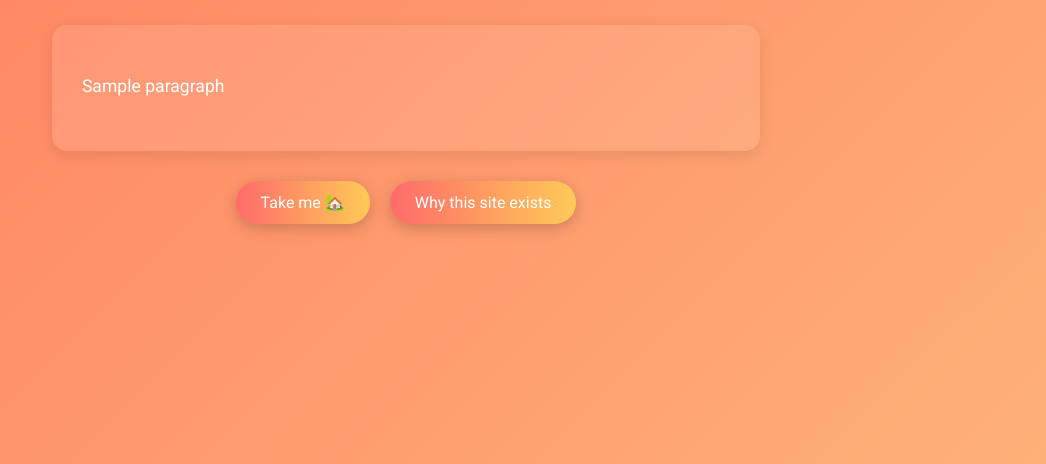
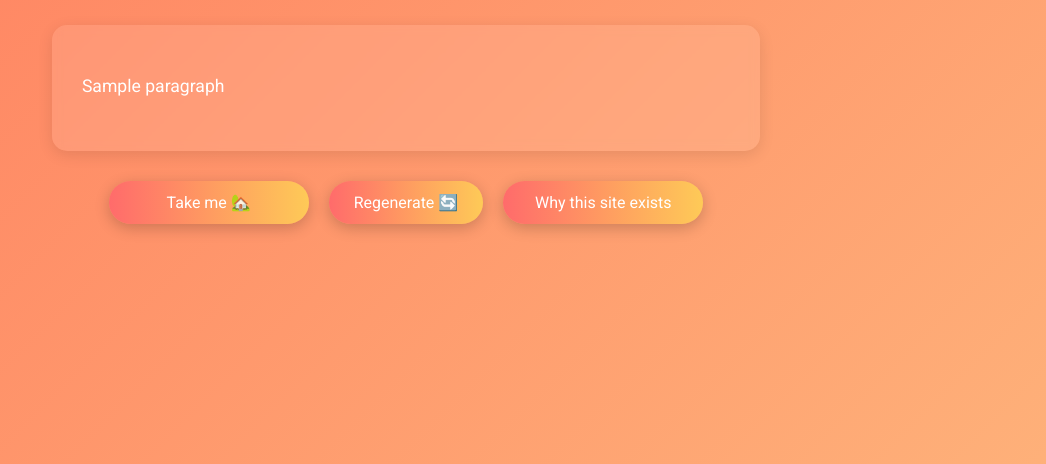
Before and after one commit to Cosmhyccc/vibe-analyzer, a Flask app: template Templates/result.html in a window 1280 px wide. Shown: the part 192-656 px from the top of the page, without its empty margins (234-1280 px from the left). Run offline with Flask 3, Linux system fonts and the light colour scheme; the template is opened without the code that fills it: most values are stand-ins (such as "Sample title", 1, 10 or a date in 2020).

Commit message:
Update lots of stuff

```diff
--- a/Templates/result.html
+++ b/Templates/result.html
@@ -113,7 +113,8 @@
             gap: 20px;
         }
 
-        .button-container a {
+        .button-container a,
+        .button-container button {
             background: var(--button-gradient);
             color: white;
             text-decoration: none;
@@ -122,9 +123,18 @@
             border-radius: 30px;
             transition: all 0.3s ease;
             box-shadow: 0 4px 15px rgba(0, 0, 0, 0.2);
+            border: none;
+            cursor: pointer;
+            font-family: 'Roboto', sans-serif;
+            font-weight: normal;
+            min-width: 150px;
+            display: inline-flex;
+            align-items: center;
+            justify-content: center;
         }
 
-        .button-container a:hover {
+        .button-container a:hover,
+        .button-container button:hover {
             transform: translateY(-3px);
             box-shadow: 0 6px 20px rgba(0, 0, 0, 0.3);
         }
@@ -170,6 +180,9 @@
         </div>
         <div class="button-container">
             <a href="/" class="home-button">Take me 🏡</a>
+            <form action="/analyze" method="post" style="display: inline;">
+                <button type="submit" class="regenerate-button">Regenerate 🔄</button>
+            </form>
             <a href="/about" class="about-button">Why this site exists</a>
         </div>
     </div>
```
